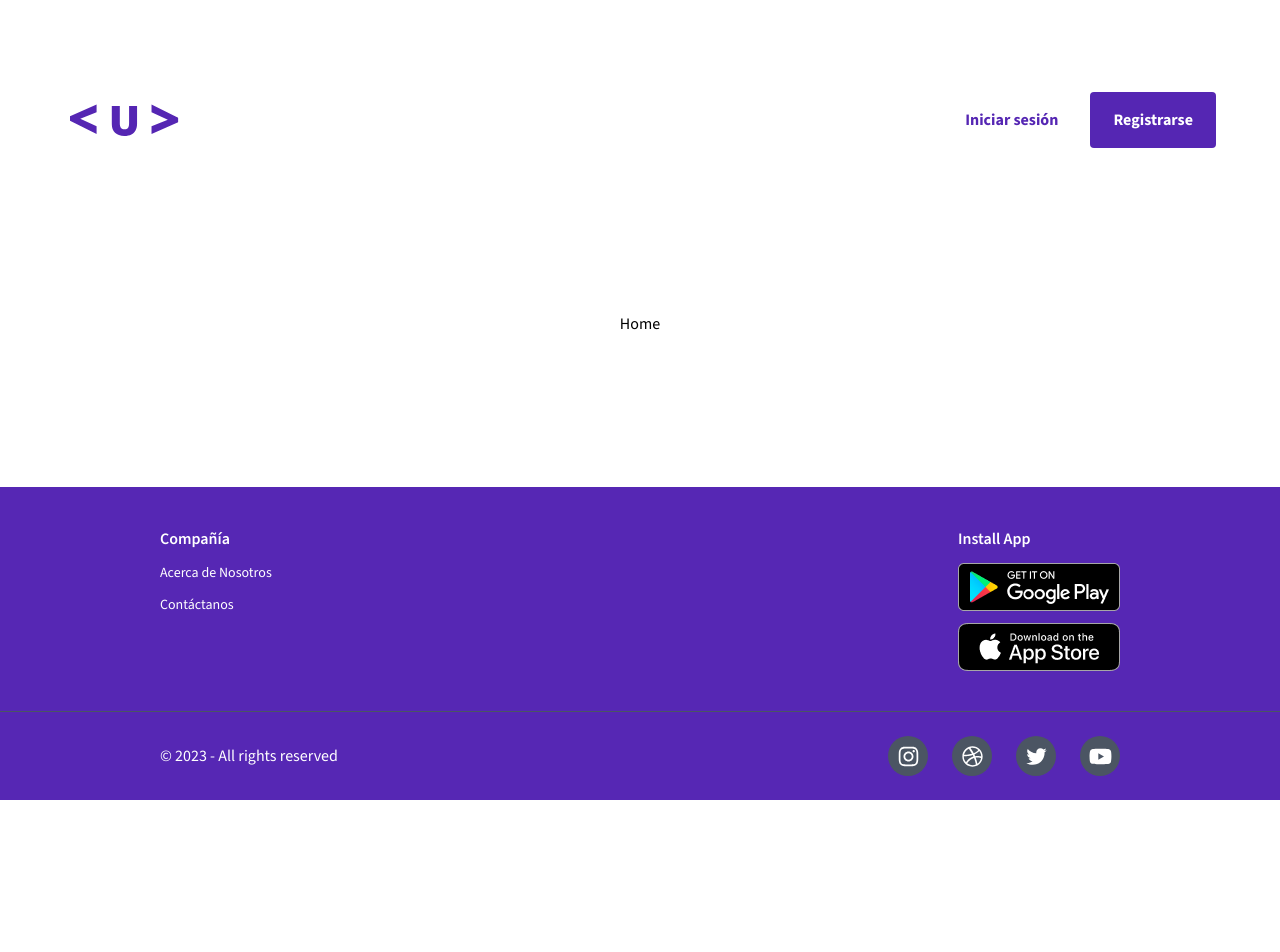
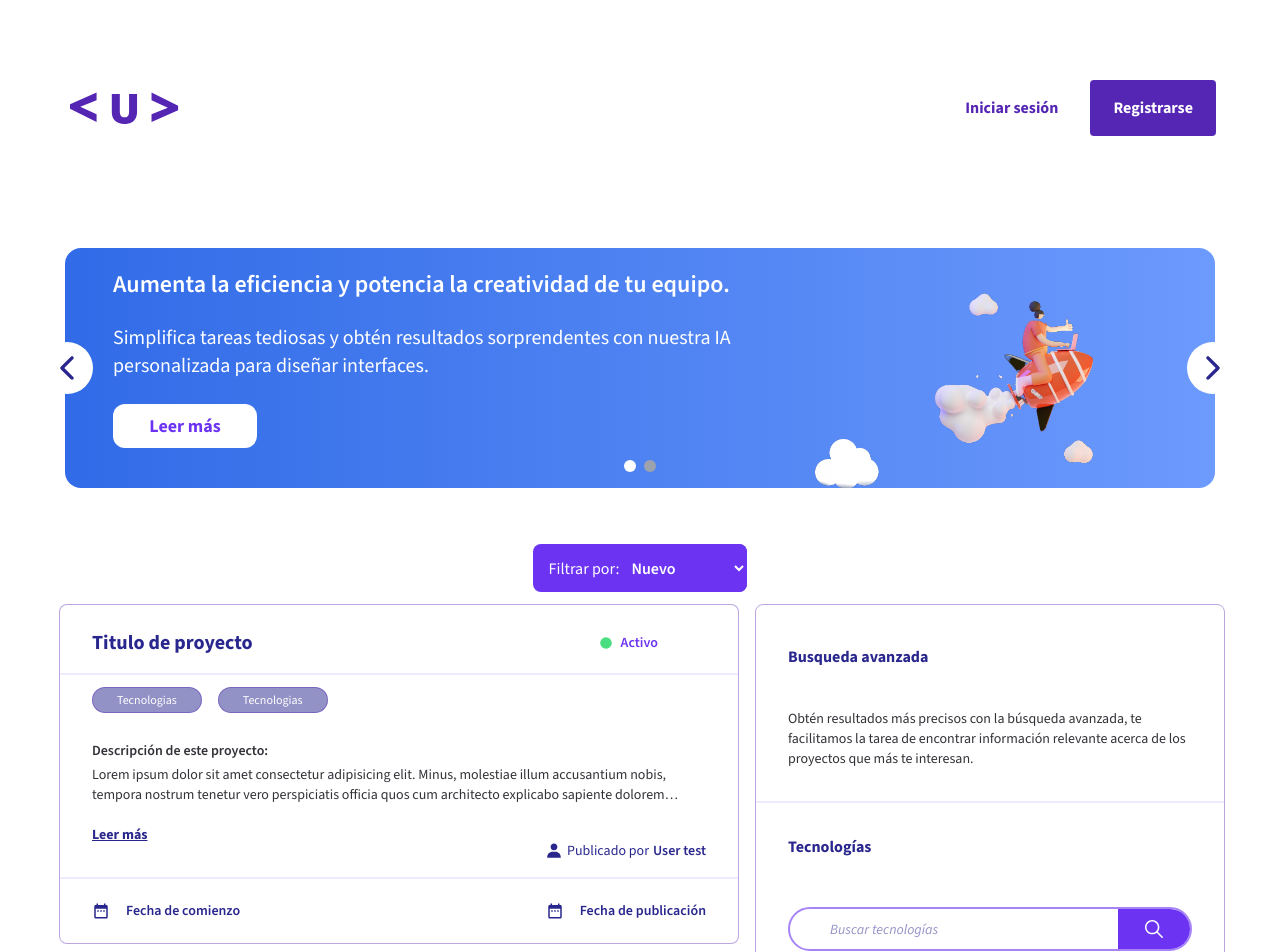
Before and after one commit to No-Country/c12-14-ft-node-react, a React (Vite) app in the folder front/: page /home in a window 1280 px wide. Shown: the top 952 px of the page. Before the commit the page ends 800 px from the top, so only its background shows below. Built offline with nearby package versions, Linux system fonts and the light colour scheme; no server answers; what cloudinary-core would draw is missing.

Commit message:
feat: Add Home component with UI elements and styles

```diff
--- a/front/src/router/Home/Home.jsx
+++ b/front/src/router/Home/Home.jsx
@@ -1,5 +1,169 @@
-function Home() {
-  return <div>Home</div>
+import projectsViewCarousel from '@/assets/projectsViewCarousel.png'
+import { IoIosArrowBack, IoIosArrowForward, IoIosSearch } from 'react-icons/io'
+import { ProjectCard } from '@/components/ProjectCard/ProjectCard'
+import { BsCheckLg } from 'react-icons/bs'
+
+const Home = () => {
+  return (
+    <div>
+      <div className='relative mt-28 h-60 w-[1150px] rounded-2xl bg-gradient-to-r from-[#316BE7] to-[#6c9afd]'>
+        {/* text */}
+        <div className='flex flex-col gap-6 py-5 pl-12'>
+          <p className='text-2xl font-semibold text-white'>
+            Aumenta la eficiencia y potencia la creatividad de tu equipo.
+          </p>
+          <p className='w-2/3 text-xl text-white'>
+            Simplifica tareas tediosas y obtén resultados sorprendentes con
+            nuestra IA personalizada para diseñar interfaces.
+          </p>
+          <button className='w-36 rounded-xl bg-white px-6 py-2 text-lg font-bold text-primary'>
+            Leer más
+          </button>
+        </div>
+
+        {/* navigation */}
+        <div className='absolute -left-6 top-1/2 -translate-y-1/2 transform cursor-pointer rounded-full bg-white p-2 text-4xl text-primaryDark'>
+          <IoIosArrowBack />
+        </div>
+        <div className='absolute -right-6 top-1/2 -translate-y-1/2 transform cursor-pointer rounded-full bg-white p-2 text-4xl text-primaryDark'>
+          <IoIosArrowForward />
+        </div>
+
+        {/* pagination */}
+        <div className='absolute bottom-0 left-0 right-0 flex justify-center gap-2 pb-4'>
+          <div className='h-3 w-3 cursor-pointer rounded-full bg-white' />
+          <div className='h-3 w-3 cursor-pointer rounded-full bg-gray-400' />
+        </div>
+
+        {/* bg image */}
+        <img
+          src={projectsViewCarousel}
+          alt='projectsViewCarousel'
+          className='absolute right-20 top-0 h-full w-[320px] object-cover object-right'
+          draggable={false}
+        />
+      </div>
+
+      {/* sort */}
+      <div className='mt-14 flex w-[1150px] flex-col items-center justify-center'>
+        <div className='rounded-lg bg-primary pl-4 text-white'>
+          Filtrar por:
+          <select
+            name='sort'
+            className='h-12 w-32 rounded-lg border-none bg-primary pl-2 font-semibold text-white outline-none'
+          >
+            <option value=''>Nuevo</option>
+            <option value=''>Más reciente</option>
+            <option value=''>Más antiguo</option>
+          </select>
+        </div>
+
+        <div className='mt-3 flex gap-4'>
+          <div className='mb-20 flex flex-col gap-4'>
+            <ProjectCard />
+            <ProjectCard />
+            <ProjectCard />
+          </div>
+
+          {/* advanced search */}
+          <div className='h-full w-[470px] rounded-lg border border-secondaryContainerBorder'>
+            <div className='flex flex-col px-8'>
+              <p className='py-10 font-extrabold text-primaryDark'>
+                Busqueda avanzada
+              </p>
+              <p className='pb-8 text-sm font-medium text-secondaryText'>
+                Obtén resultados más precisos con la búsqueda avanzada, te
+                facilitamos la tarea de encontrar información relevante acerca
+                de los proyectos que más te interesan.
+              </p>
+            </div>
+            <div className='border-y-2 border-primary border-opacity-10 p-8'>
+              <p className='font-extrabold text-primaryDark'>Tecnologías</p>
+              {/* search bar */}
+              <div className='relative mb-16 mt-12 flex w-full justify-center rounded-full border-2 border-primary border-opacity-60'>
+                <input
+                  className=' h-10 w-full bg-transparent px-10 pr-16 text-sm font-medium italic placeholder-primaryDark placeholder-opacity-50 outline-none'
+                  type='text'
+                  placeholder='Buscar tecnologías'
+                />
+                <div className='absolute right-0 top-1/2 -translate-y-1/2 transform cursor-pointer rounded-r-full bg-primary p-2 px-6 text-2xl text-white'>
+                  <IoIosSearch />
+                </div>
+              </div>
+            </div>
+
+            {/* categories */}
+            <div className='flex flex-col gap-6 border-primary border-opacity-10 p-8 pb-12'>
+              <p className='font-extrabold text-primaryDark'>Categorías</p>
+              <div className='flex items-center gap-4'>
+                <input
+                  className='peer h-4 w-4 cursor-pointer appearance-none rounded-sm border border-gray-500 border-opacity-40 bg-gray-300 checked:border-primaryDark'
+                  id='checkbox1'
+                  type='checkbox'
+                />
+                <label htmlFor='checkbox1' className='cursor-pointer'>
+                  Desarrollo Web
+                </label>
+                <BsCheckLg className='pointer-events-none absolute hidden text-primaryDark peer-checked:block' />
+              </div>
+              <div className='flex items-center gap-4'>
+                <input
+                  className='peer h-4 w-4 cursor-pointer appearance-none rounded-sm border border-gray-500 border-opacity-40 bg-gray-300 checked:border-primaryDark'
+                  id='checkbox2'
+                  type='checkbox'
+                />
+                <label htmlFor='checkbox2' className='cursor-pointer'>
+                  Ciencia de datos
+                </label>
+                <BsCheckLg className='pointer-events-none absolute hidden text-primaryDark peer-checked:block' />
+              </div>
+              <div className='flex items-center gap-4'>
+                <input
+                  className='peer h-4 w-4 cursor-pointer appearance-none rounded-sm border border-gray-500 border-opacity-40 bg-gray-300 checked:border-primaryDark'
+                  id='checkbox3'
+                  type='checkbox'
+                />
+                <label htmlFor='checkbox3' className='cursor-pointer'>
+                  Telecomunicaciones
+                </label>
+                <BsCheckLg className='pointer-events-none absolute hidden text-primaryDark peer-checked:block' />
+              </div>
+            </div>
+          </div>
+        </div>
+
+        {/* bottom pagination and navigation */}
+        <div className='mb-20 mt-10 flex items-center justify-center gap-2 self-start text-white'>
+          <div className='flex cursor-pointer items-center justify-center text-4xl'>
+            <IoIosArrowBack className='text-primaryDark text-opacity-50' />
+          </div>
+
+          <div className='flex h-8 w-8 cursor-pointer items-center justify-center rounded-full bg-primaryDark'>
+            1
+          </div>
+          <div className='flex h-8 w-8 cursor-pointer items-center justify-center rounded-full bg-primaryDark bg-opacity-50'>
+            2
+          </div>
+          <div className='flex h-8 w-8 cursor-pointer items-center justify-center rounded-full bg-primaryDark bg-opacity-50'>
+            3
+          </div>
+          <div className='flex h-8 w-8 cursor-pointer items-center justify-center rounded-full bg-primaryDark bg-opacity-50'>
+            4
+          </div>
+          <div className='flex h-8 w-8 cursor-pointer items-center justify-center rounded-full bg-primaryDark bg-opacity-50'>
+            5
+          </div>
+          <div className='flex h-8 w-8 cursor-pointer items-center justify-center rounded-full bg-primaryDark bg-opacity-50'>
+            6
+          </div>
+
+          <div className='flex cursor-pointer items-center justify-center text-4xl'>
+            <IoIosArrowForward className='text-primaryDark' />
+          </div>
+        </div>
+      </div>
+    </div>
+  )
 }
 
 export default Home
```
